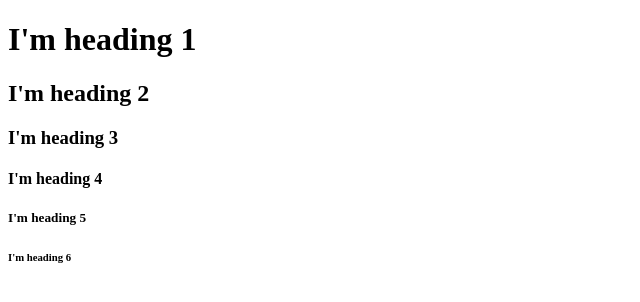
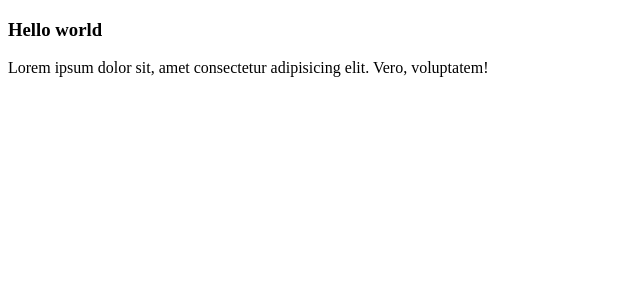
Before and after one commit to AndreTeixeira-21126/HTML, a plain HTML site: page index.html in a window 1280 px wide. Shown: the whole page, without its empty margins (0-640 px from the left). Drawn offline with Linux system fonts and the light colour scheme.

Commit message:
lorem ipsum

```diff
--- a/index.html
+++ b/index.html
@@ -7,11 +7,7 @@
         <title>Document</title>
     </head>
     <body>
-        <h1>I'm heading 1</h1>
-        <h2>I'm heading 2</h2>
-        <h3>I'm heading 3</h3>
-        <h4>I'm heading 4</h4>
-        <h5>I'm heading 5</h5>
-        <h6>I'm heading 6</h6>
+        <h3>Hello world</h3>
+        <p>Lorem ipsum dolor sit, amet consectetur adipisicing elit. Vero, voluptatem!</p>
     </body>
 </html>
```
